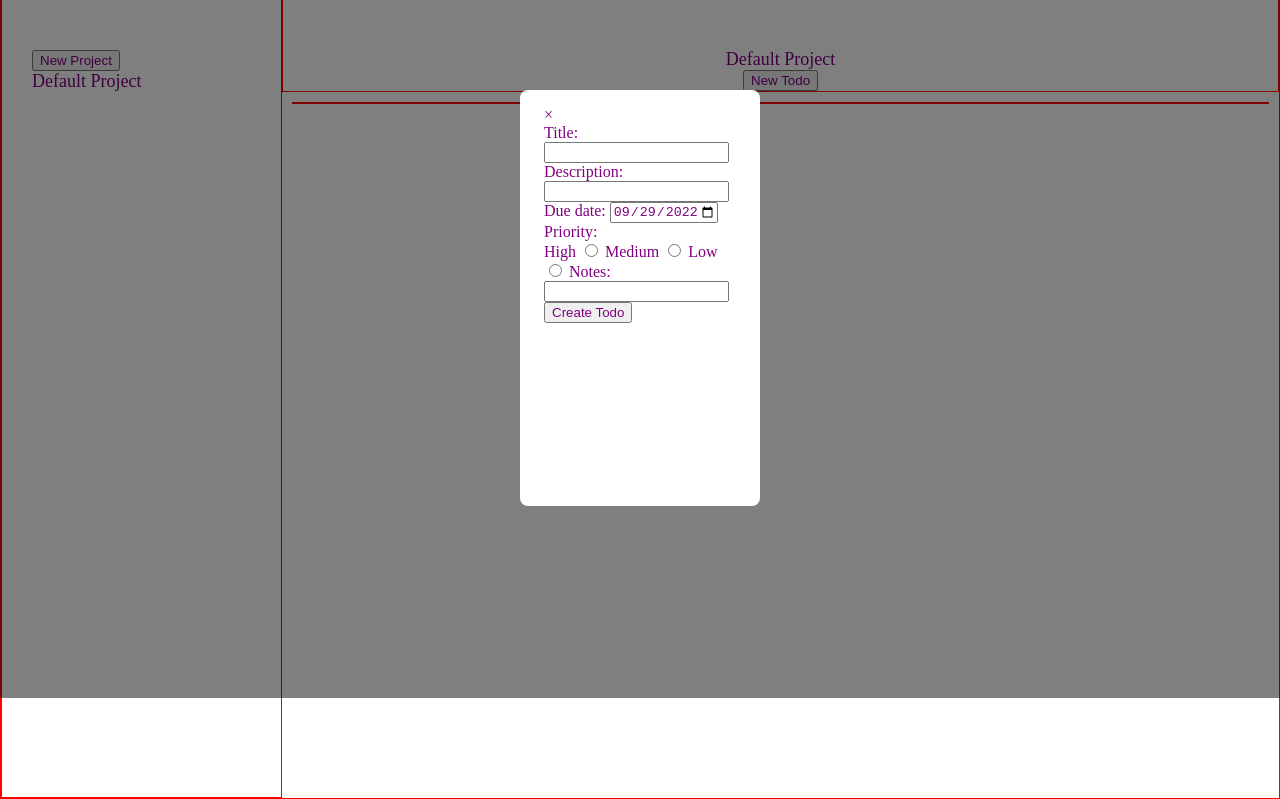
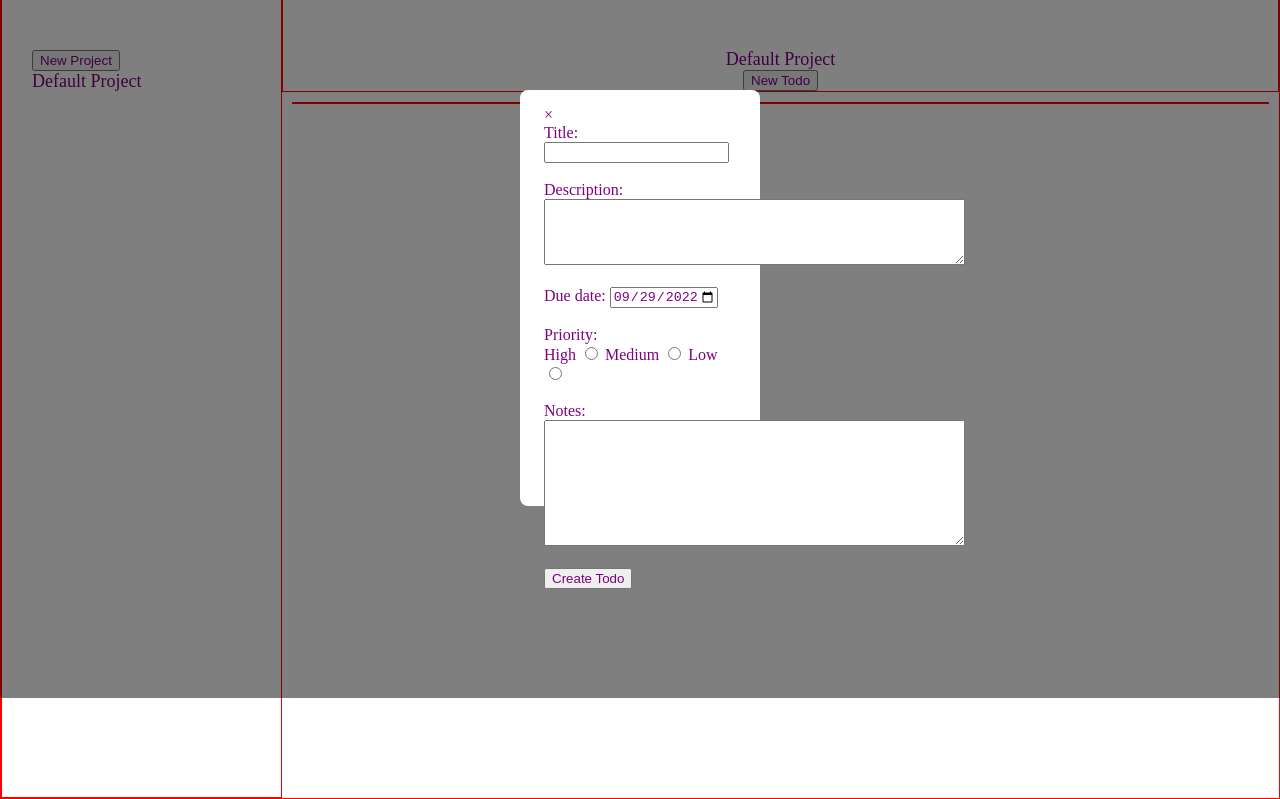
Before and after one commit to msespos/todo-list, a website built with webpack: page dist/index.html in a window 1280 px wide. Both pictures are taken after a click on the button "New Todo". Shown: the part 102-901 px from the top of the page. Built offline with nearby package versions, Linux system fonts and the light colour scheme.

Commit message:
Add textareas for notes and description

```diff
--- a/dist/index.html
+++ b/dist/index.html
@@ -45,20 +45,20 @@
         <span class="todo-close-button">&times;</span>
         <form>
           <label for="todo-title">Title:</label><br>
-          <input type="text" id="todo-title" name="title"><br>
+          <input type="text" id="todo-title" name="title"><br><br>
           <label for="todo-description">Description:</label><br>
-          <input type="text" id="todo-description" name="description"><br>
+          <textarea id="todo-description" name="description" rows="4" cols="50"></textarea><br><br>
           <label for="todo-due-date">Due date:</label>
-          <input type="date" id="todo-due-date" name="due-date" max="2050-12-31"><br>
+          <input type="date" id="todo-due-date" name="due-date" max="2050-12-31"><br><br>
           Priority:<br>
           <label for="high-priority">High</label>
           <input type="radio" id="high-priority" name="todo-priority" value="high">
           <label for="medium-priority">Medium</label>
           <input type="radio" id="medium-priority" name="todo-priority" value="medium">
           <label for="low-priority">Low</label>
-          <input type="radio" id="low-priority" name="todo-priority" value="low">
+          <input type="radio" id="low-priority" name="todo-priority" value="low"><br><br>
           <label for="todo-notes">Notes:</label><br>
-          <input type="text" id="todo-notes" name="notes"><br>
+          <textarea id="todo-notes" name="notes" rows="8" cols="50"></textarea><br><br>
           <input type="button" id="make-todo-button" value="Create Todo">
           <input type="hidden" id="project-id" name="project-id" value="">
         </form>
```
